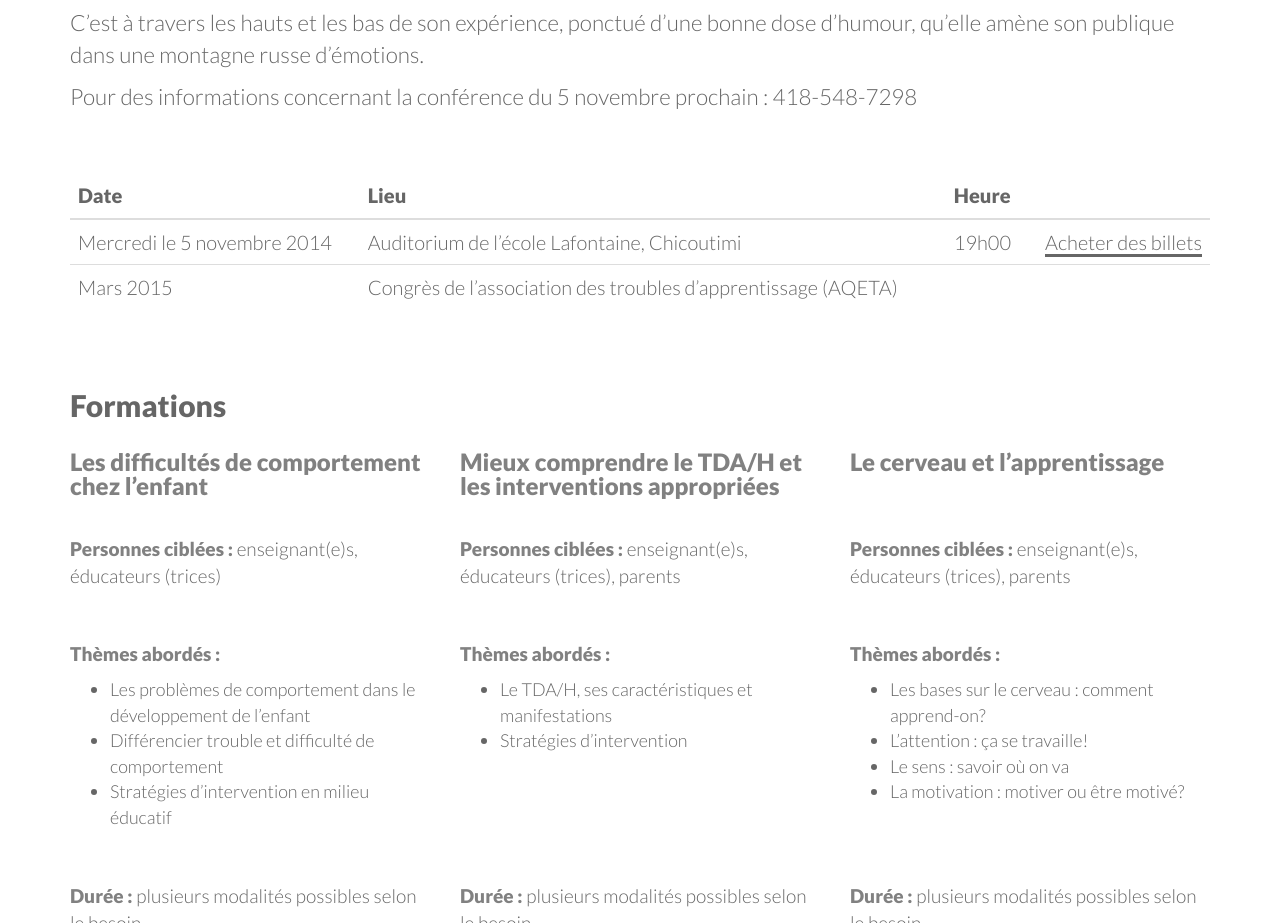
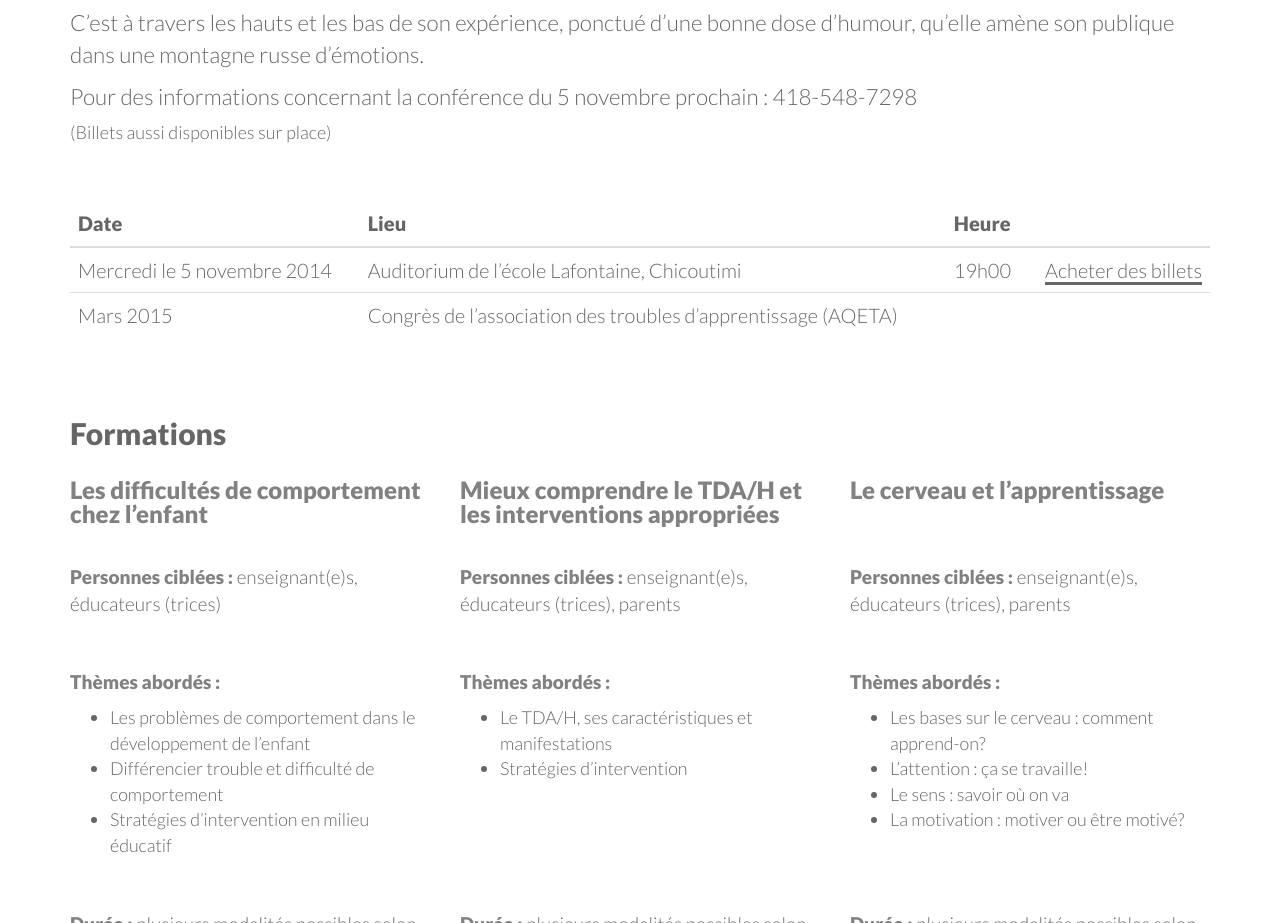
Before and after one commit to ellipsesynergie/juliepalin.com, a plain HTML site: page index.html in a window 1280 px wide. Shown: the part 1569-2492 px from the top of the page. Drawn offline with nearby package versions, Linux system fonts and the light colour scheme.

Commit message:
Update text billets disponibles sur place

```diff
--- a/index.html
+++ b/index.html
@@ -80,6 +80,7 @@
                     <p>C’est à travers les hauts et les bas de son expérience, ponctué d’une bonne dose d’humour, qu’elle amène son publique dans une montagne russe d’émotions.</p>
                 </header>
                 <p>Pour des informations concernant la conférence du 5 novembre prochain : 418-548-7298</p>
+                <h4>(Billets aussi disponibles sur place)</h4>
                 <table class="table">
                     <thead>
                         <tr>
```
